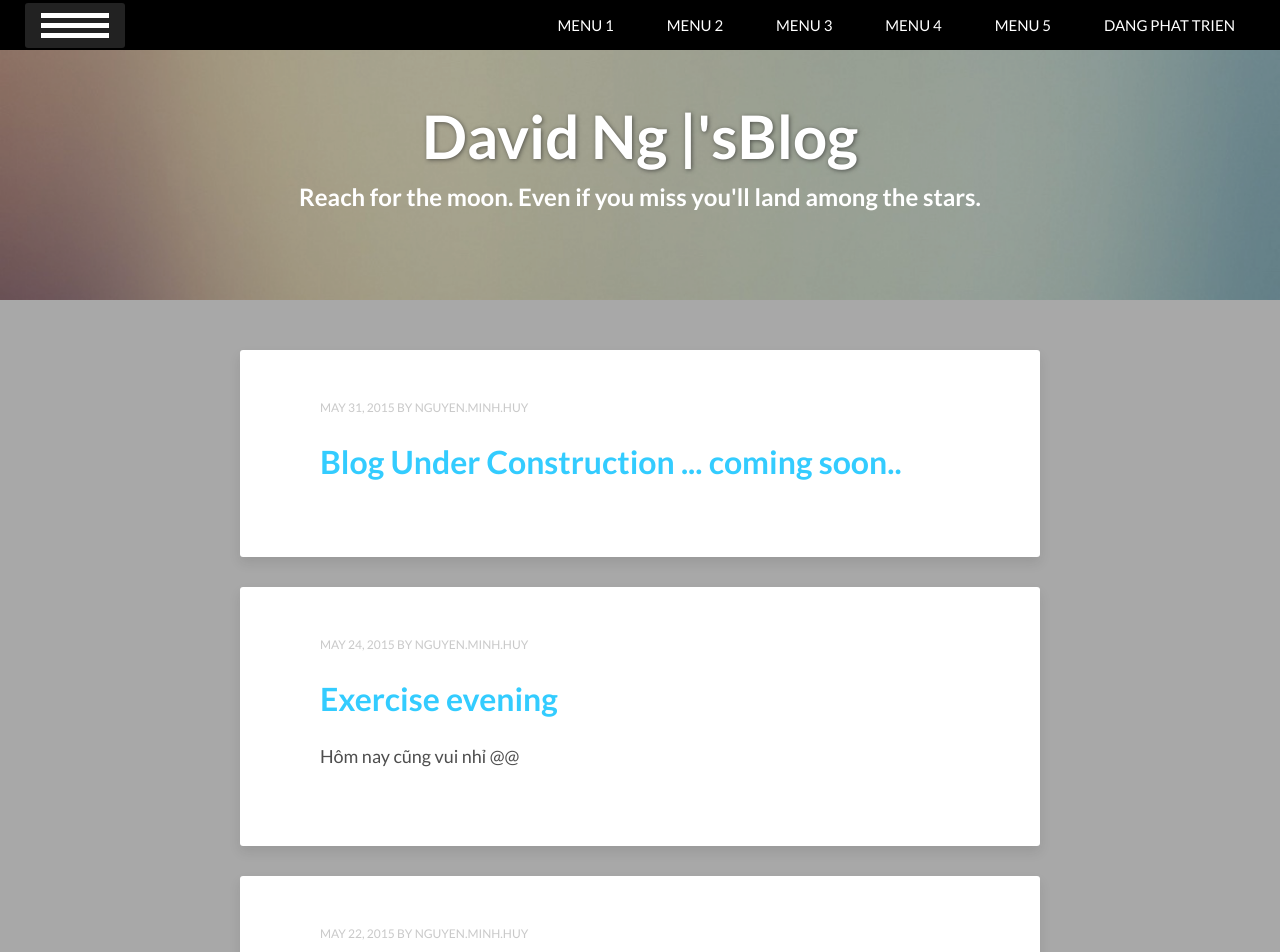
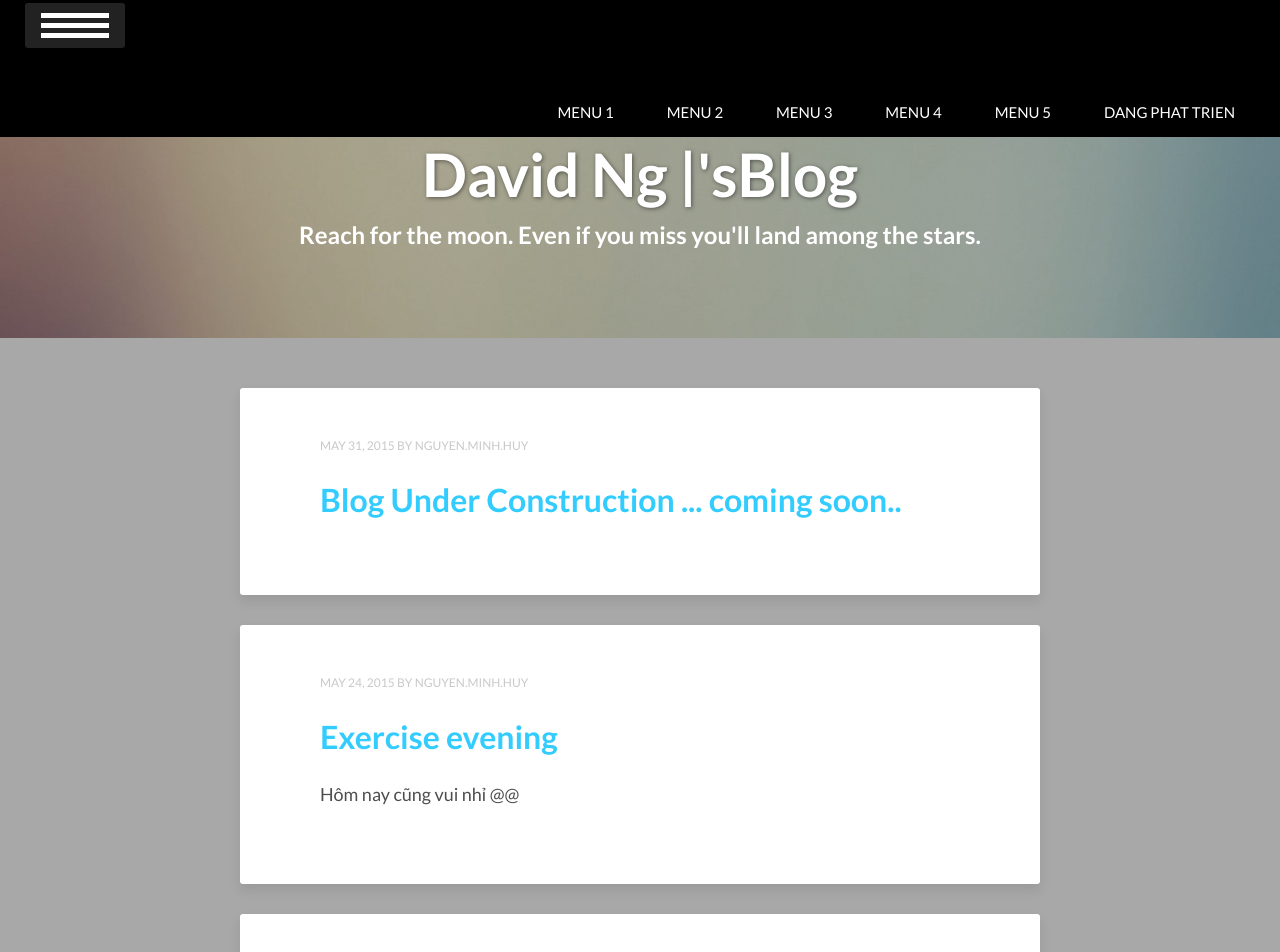
Before and after one commit to vareisen/vareisen.github.io, a Jekyll site: the page built from index.html, in a window 1280 px wide and 1400 px high. Shown: the top 952 px of the window. Built offline with Jekyll 4.4.1, drawn with Linux system fonts in a browser that asks for light colours; the list of posts is cut into pages by our own code.

Commit message:
Update head.html

```diff
--- a/_includes/head.html
+++ b/_includes/head.html
@@ -125,3 +125,55 @@ p.nice_day {
         <li><a href="#">DANG PHAT TRIEN</a></li>
     </ul>
 </div>
+
+<!-- ////////////////////////////////////////////////////////////////////navbar 2///////////////////-->
+<br>
+<br>
+<style>
+#navi-bar{
+    background-color: #000;
+    font-size: 15px;
+    text-align: right;
+    position: fixed;
+    width: 100%;
+    z-index: 1001;
+}
+#navi-bar ul {
+    list-style-type: none;
+    padding-left: 0;
+    padding-top: 50px;
+    padding-bottom: 1px;
+    padding-right: 5px;
+}
+#navi-bar ul li {
+    display: inline;
+    margin-right: 30px;
+}
+#navi-bar ul li a {
+    text-decoration: none;
+    color: #fff;
+    padding: 5px 10px;
+    border-radius: 5px;
+    transition: color 0.3s, background 0.3s;
+}
+#navi-bar ul li a:hover {
+    color: #fff;
+    background-color: #33CCFF;
+}
+</style>
+
+<!-- =================================== NAVIGATION BAR =====================================-->
+
+
+
+
+<div id="navi-bar">
+    <ul>
+        <li><a href="http://minhhuy150894.github.io">MENU 1</a></li>
+        <li><a href="#">MENU 2</a></li>
+        <li><a href="#">MENU 3</a></li>
+        <li><a href="#">MENU 4</a></li>
+        <li><a href="#">MENU 5</a></li>
+        <li><a href="#">DANG PHAT TRIEN</a></li>
+    </ul>
+</div>
```
